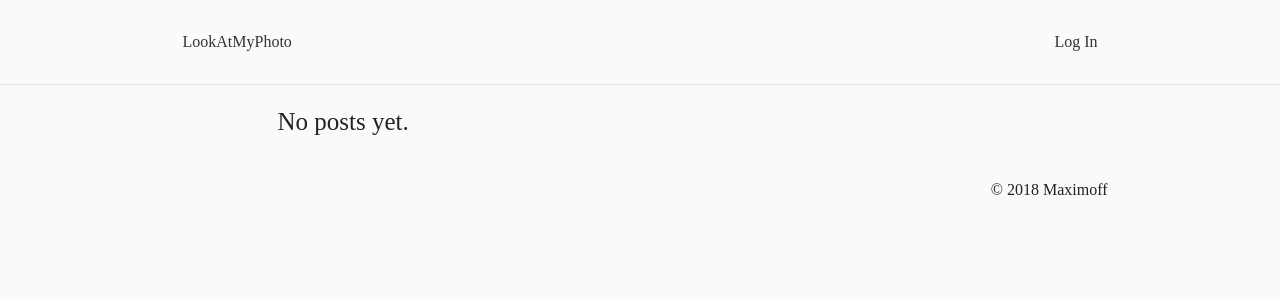
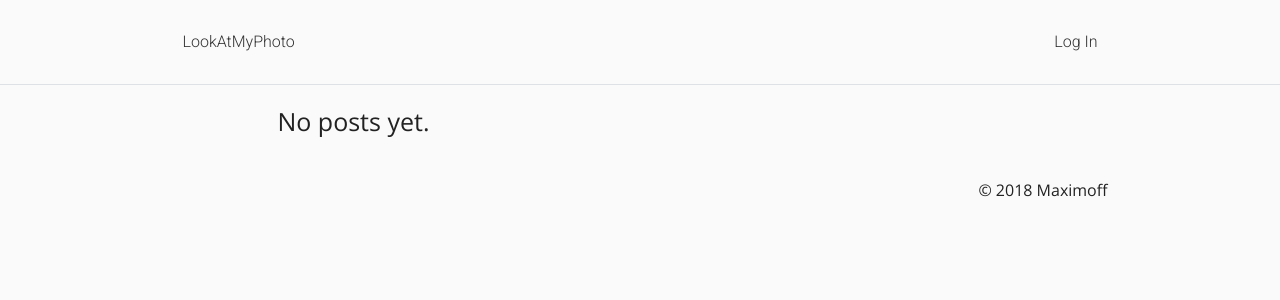
Before and after one commit to andrewmaximoff/look-at-my-photo, a Django app: page / in a window 1280 px wide. Shown: the top 300 px of the page. Run offline with Django 3.2, Linux system fonts and the light colour scheme; data that the repository does not hold is empty; some libraries are stand-ins or nearby versions.

Commit message:
Added fonts

```diff
--- a/static/css/main.css
+++ b/static/css/main.css
@@ -1,5 +1,10 @@
 body {
     background-color: #fafafa !important;
+    font-family: 'Open Sans', sans-serif !important;
+}
+
+h1, h2, h3, h4, h5, h6, .navbar {
+    font-family: 'Roboto', sans-serif !important;
 }
 
 .page {
--- a/static/css/reset.css
+++ b/static/css/reset.css
@@ -16,7 +16,7 @@ article, aside, canvas, details, embed,
 figure, figcaption, footer, header, hgroup,
 menu, nav, output, ruby, section, summary,
 time, mark, audio, video {
-  margin: 0;
+    margin: 0;
 	padding: 0;
 	border: 0;
 	font-size: 100%;
--- a/templates/account/base.html
+++ b/templates/account/base.html
@@ -13,6 +13,8 @@
   <link rel="stylesheet" href="{% static 'css/login.css' %}?v={% now "jS F Y H:i" %}">
   <link rel="stylesheet" href="{% static 'css/reset.css' %}?v={% now "jS F Y H:i" %}">
 
+  <!-- Add Google fonts -->
+  <link href="https://fonts.googleapis.com/css?family=Open+Sans|Roboto:300" rel="stylesheet">
 
 </head>
 <body>
--- a/templates/base.html
+++ b/templates/base.html
@@ -13,6 +13,9 @@
   <link rel="stylesheet" href="{% static 'css/login.css' %}?v={% now "jS F Y H:i" %}">
   <link rel="stylesheet" href="{% static 'css/reset.css' %}?v={% now "jS F Y H:i" %}">
   <link rel="stylesheet" href="{% static 'css/alert.css' %}?v={% now "jS F Y H:i" %}">
+
+  <!-- Add Google fonts -->
+  <link href="https://fonts.googleapis.com/css?family=Open+Sans|Roboto:300" rel="stylesheet">
 
   <!-- Add FontAwesome -->
   <link rel="stylesheet" href="https://use.fontawesome.com/releases/v5.6.1/css/all.css" integrity="sha384-gfdkjb5BdAXd+lj+gudLWI+BXq4IuLW5IT+brZEZsLFm++aCMlF1V92rMkPaX4PP" crossorigin="anonymous">
```
